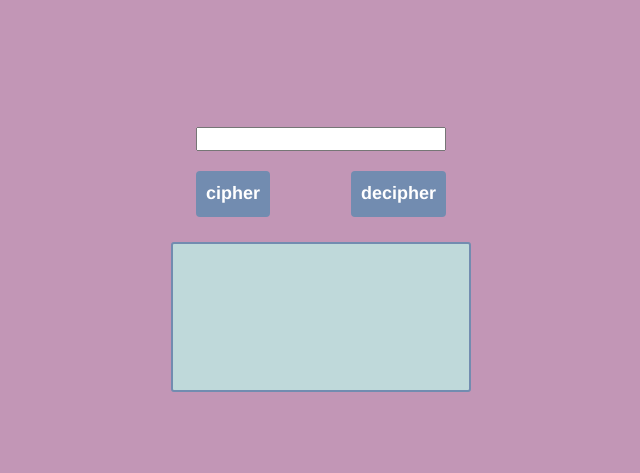
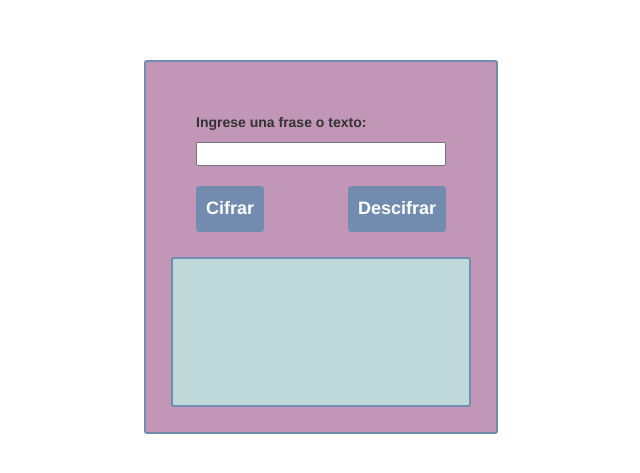
Before and after one commit to LilliamHaro/cesar-cipher-es6-enero, a plain HTML site: page index.html in a window 1280 px wide. Shown: the part 153-626 px from the top of the page, without its empty margins (319-959 px from the left). Drawn offline with Linux system fonts and the light colour scheme.

Commit message:
actualizando readme

```diff
--- a/css/main.css
+++ b/css/main.css
@@ -45,9 +45,16 @@
   padding: 40px;
 
 }
+.bold {
+  font-weight: bold;
+}
 .float-r {
   float: right;
 }
 .pd-25 {
   padding: 25px;
 }
+.border {
+  border: 2px solid #728CB0;
+  border-radius: 3px;
+}
--- a/index.html
+++ b/index.html
@@ -11,20 +11,19 @@
   <link rel="stylesheet" type="text/css" href="css/main.css">
     <title>cesar cipher</title>
   </head>
-  <body class="bg-metal-pink flex height-100">
-    <div class="">
+  <body class=" flex height-100">
+   <div class="border pd-25 bg-metal-pink">
     <div class="mr-bt-20 pd-25">
      <div class="mr-bt-20">
+      <p class="bold">Ingrese una frase o texto: </p>
       <input id="input" class="width-250" type="text" name="" value="">
      </div>
      <div class="">
-          <button id="cipher" class="button bg-metal" type="button" name="button">cipher</button>
-          <button id="decipher" class="button bg-metal float-r" type="button" name="button">decipher</button>
+      <button id="cipher" class="button bg-metal" type="button" name="button">Cifrar</button>
+      <button id="decipher" class="button bg-metal float-r" type="button" name="button">Descifrar</button>
      </div>
     </div>
-      <div id="result"class="heigth-300">
-
-      </div>
+    <div id="result"class="heigth-300"></div>
    </div>
 
   <script type="text/javascript" src="vendors/js/jquery-3.2.1.min.js"></script>
```
Also changed, not shown: assets/1.png (added), 1 other file. Lines whose indentation alone changed are shown as unchanged.
